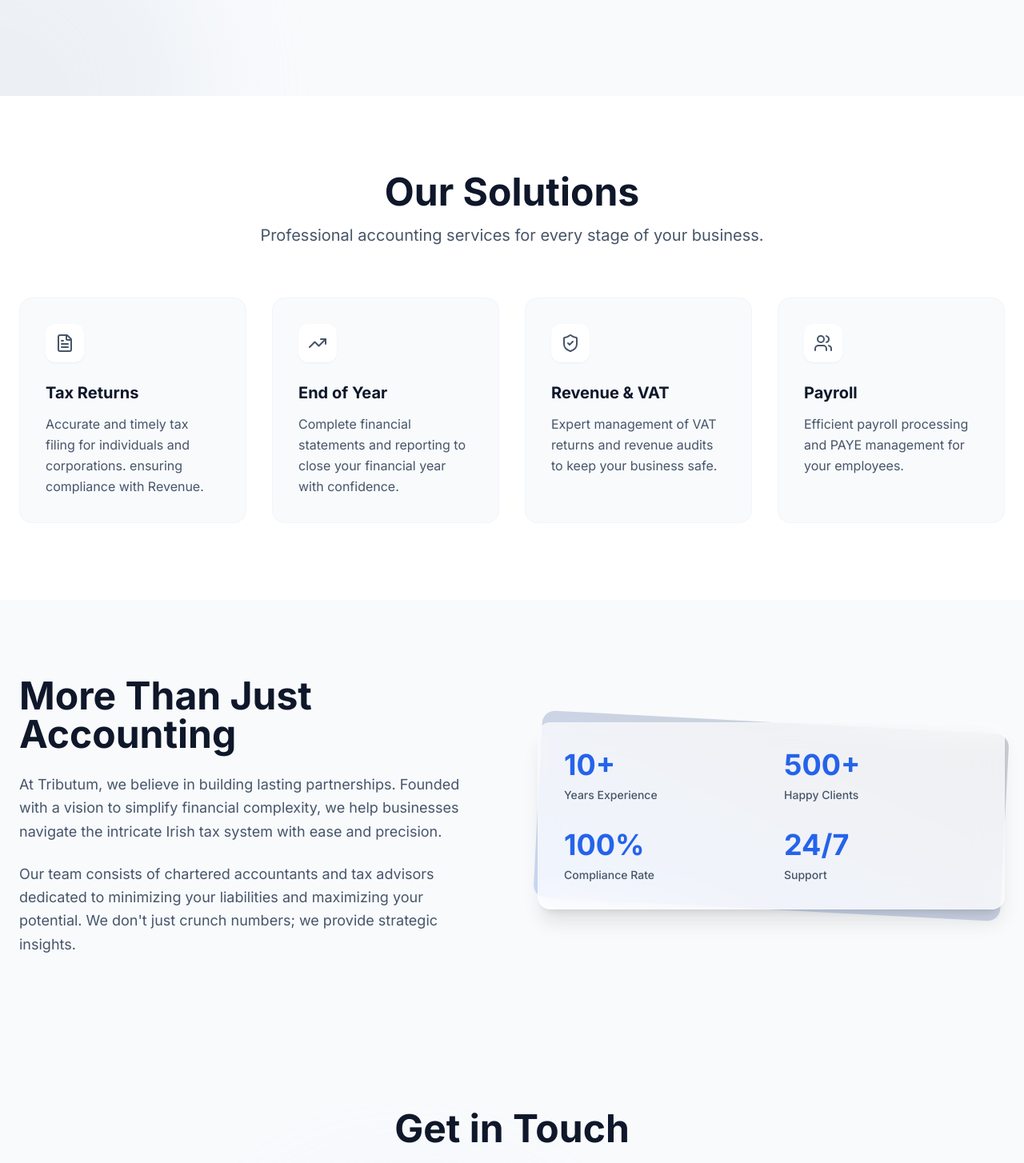
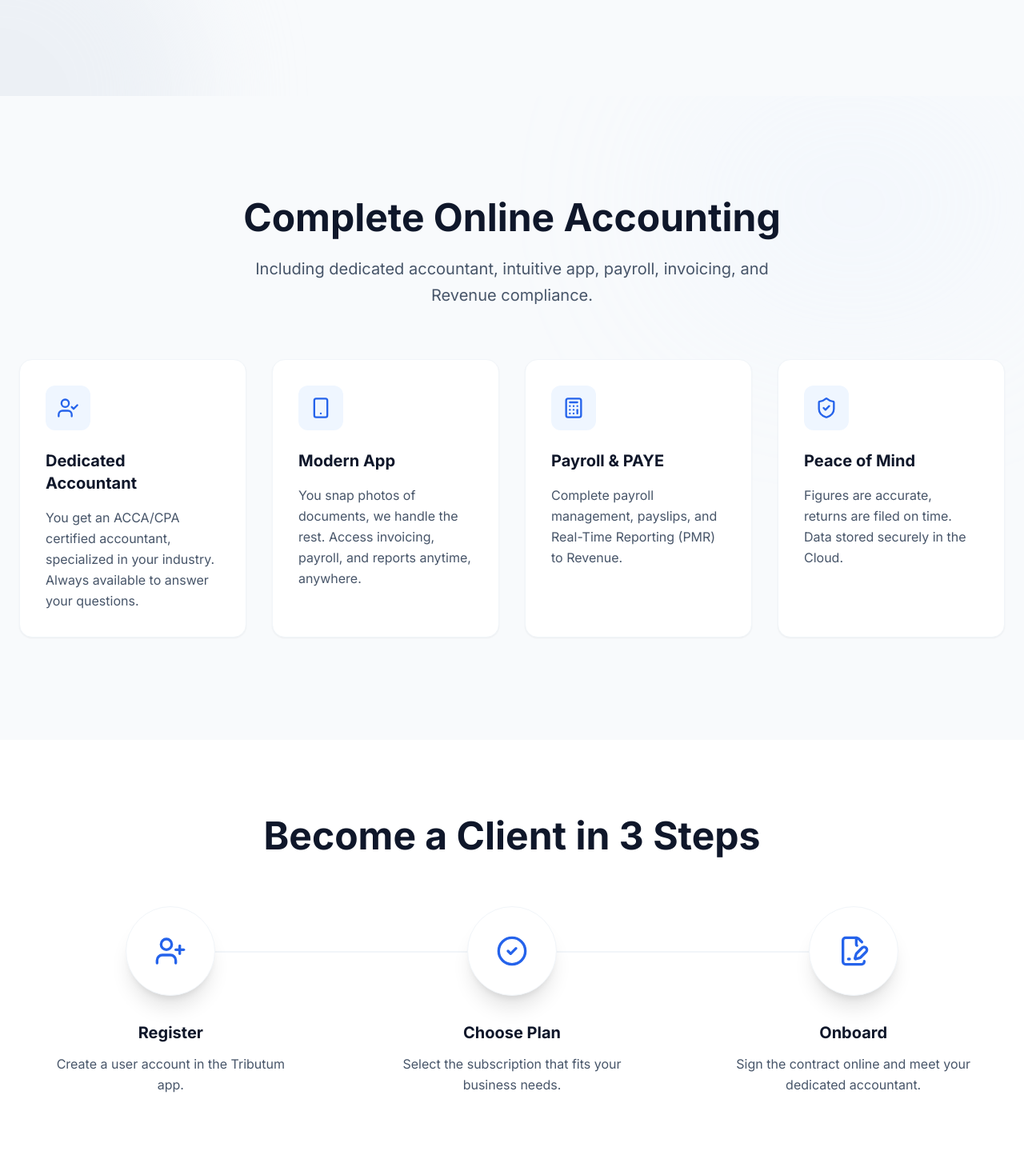
Before and after one commit to WickTheThird/tributum.github.io, a React (Vite) app: page / in a window 1280 px wide. Shown: the part 680-2134 px from the top of the page at 80% size. Built offline with nearby package versions, Linux system fonts and the light colour scheme.

Commit message:
major content update keez style

```diff
--- a/src/App.jsx
+++ b/src/App.jsx
@@ -3,6 +3,7 @@ import { Navbar } from './components/Navbar';
 import { Footer } from './components/Footer';
 import { Hero } from './components/Hero';
 import { Services } from './components/Services';
+import { Process } from './components/Process';
 import { About } from './components/About';
 import { ContactForm } from './components/ContactForm';
 
@@ -29,6 +30,7 @@ function App() {
       <main>
         <Hero t={t} />
         <Services t={t} />
+        <Process t={t} />
         <About t={t} />
 
         <ContactForm t={t} />
--- a/src/components/Navbar.jsx
+++ b/src/components/Navbar.jsx
@@ -15,8 +15,8 @@ export const Navbar = ({ content, language, toggleLanguage, t }) => {
 
     const navLinks = [
         { key: 'Nav_Home', href: '#home' },
-        { key: 'Nav_Services', href: '#services' },
-        { key: 'Nav_About', href: '#about' }, // We might merge this or section it
+        { key: 'Nav_Services', href: '#features' }, // Mapped to Features section
+        { key: 'Nav_Pricing', href: '#process' }, // Mapped to Process for now, or new Pricing section
         { key: 'Nav_Contact', href: '#contact' },
     ];
 
--- /dev/null
+++ b/src/components/Process.jsx
@@ -0,0 +1,65 @@
+import { motion } from 'framer-motion';
+import { UserPlus, CheckCircle2, FileSignature } from 'lucide-react';
+
+const steps = [
+    {
+        icon: UserPlus,
+        titleKey: 'Step1_Title',
+        descKey: 'Step1_Desc',
+    },
+    {
+        icon: CheckCircle2,
+        titleKey: 'Step2_Title',
+        descKey: 'Step2_Desc',
+    },
+    {
+        icon: FileSignature,
+        titleKey: 'Step3_Title',
+        descKey: 'Step3_Desc',
+    },
+];
+
+export const Process = ({ t }) => {
+    return (
+        <section id="process" className="py-24 bg-white relative overflow-hidden">
+            <div className="max-w-7xl mx-auto px-6">
+                <div className="text-center mb-16">
+                    <motion.h2
+                        initial={{ opacity: 0, y: 20 }}
+                        whileInView={{ opacity: 1, y: 0 }}
+                        viewport={{ once: true }}
+                        className="text-3xl md:text-5xl font-bold text-slate-900 mb-6"
+                    >
+                        {t('Process', 'Title')}
+                    </motion.h2>
+                </div>
+
+                <div className="grid md:grid-cols-3 gap-12 relative">
+                    {/* Connecting Line (Desktop) */}
+                    <div className="hidden md:block absolute top-[3.5rem] left-[16%] right-[16%] h-0.5 bg-slate-100 -z-0" />
+
+                    {steps.map((step, index) => (
+                        <motion.div
+                            key={index}
+                            initial={{ opacity: 0, y: 30 }}
+                            whileInView={{ opacity: 1, y: 0 }}
+                            viewport={{ once: true }}
+                            transition={{ delay: index * 0.2 }}
+                            className="relative z-10 flex flex-col items-center text-center"
+                        >
+                            <div className="w-28 h-28 bg-white rounded-full border border-slate-100 shadow-xl flex items-center justify-center mb-8 group hover:scale-105 transition-transform duration-300">
+                                <step.icon className="w-10 h-10 text-blue-600" />
+                            </div>
+                            <h3 className="text-xl font-bold text-slate-900 mb-3">
+                                {t('Process', step.titleKey)}
+                            </h3>
+                            <p className="text-slate-600 max-w-xs leading-relaxed">
+                                {t('Process', step.descKey)}
+                            </p>
+                        </motion.div>
+                    ))}
+                </div>
+            </div>
+        </section>
+    );
+};
--- a/src/components/Services.jsx
+++ b/src/components/Services.jsx
@@ -1,34 +1,36 @@
 import { motion } from 'framer-motion';
-import { FileText, TrendingUp, ShieldCheck, Users } from 'lucide-react';
+import { UserCheck, Smartphone, Calculator, ShieldCheck } from 'lucide-react';
 
-const icons = {
-    Service1: FileText,
-    Service2: TrendingUp,
-    Service3: ShieldCheck,
-    Service4: Users,
-};
+const services = [
+    {
+        icon: UserCheck, // Dedicated Accountant
+        title: 'Feat1_Title',
+        desc: 'Feat1_Desc'
+    },
+    {
+        icon: Smartphone, // Modern App
+        title: 'Feat2_Title',
+        desc: 'Feat2_Desc'
+    },
+    {
+        icon: Calculator, // Payroll
+        title: 'Feat3_Title',
+        desc: 'Feat3_Desc'
+    },
+    {
+        icon: ShieldCheck, // Peace of Mind / Compliance
+        title: 'Feat4_Title',
+        desc: 'Feat4_Desc'
+    }
+];
 
 export const Services = ({ t }) => {
-    const services = ['Service1', 'Service2', 'Service3', 'Service4'];
+    return (
+        <section id="features" className="py-32 bg-slate-50 relative overflow-hidden">
+            {/* Background elements */}
+            <div className="absolute top-0 right-0 w-1/3 h-1/3 bg-blue-100 rounded-full blur-[120px] opacity-20" />
 
-    const container = {
-        hidden: { opacity: 0 },
-        show: {
-            opacity: 1,
-            transition: {
-                staggerChildren: 0.2
-            }
-        }
-    };
-
-    const item = {
-        hidden: { opacity: 0, y: 20 },
-        show: { opacity: 1, y: 0 }
-    };
-
-    return (
-        <section id="services" className="py-24 bg-white relative">
-            <div className="max-w-7xl mx-auto px-6">
+            <div className="max-w-7xl mx-auto px-6 relative z-10">
                 <motion.div
                     initial={{ opacity: 0, y: 20 }}
                     whileInView={{ opacity: 1, y: 0 }}
@@ -36,36 +38,34 @@ export const Services = ({ t }) => {
                     transition={{ duration: 0.6 }}
                     className="text-center mb-16"
                 >
-                    <h2 className="text-3xl md:text-5xl font-bold text-slate-900 mb-4">{t('Services', 'Title')}</h2>
-                    <p className="text-xl text-slate-600 max-w-2xl mx-auto">{t('Services', 'Subtitle')}</p>
+                    <h2 className="text-3xl md:text-5xl font-bold text-slate-900 mb-6">
+                        {t('Features', 'Title')}
+                    </h2>
+                    <p className="text-xl text-slate-600 max-w-2xl mx-auto leading-relaxed">
+                        {t('Features', 'Subtitle')}
+                    </p>
                 </motion.div>
 
+                <div className="grid md:grid-cols-2 lg:grid-cols-4 gap-8">
+                    {services.map((service, index) => (
                         <motion.div
-                    variants={container}
-                    initial="hidden"
-                    whileInView="show"
+                            key={index}
+                            initial={{ opacity: 0, y: 20 }}
+                            whileInView={{ opacity: 1, y: 0 }}
                             viewport={{ once: true }}
-                    className="grid md:grid-cols-2 lg:grid-cols-4 gap-8"
+                            transition={{ delay: index * 0.1, duration: 0.5 }}
+                            className="bg-white p-8 rounded-2xl border border-slate-100 shadow-sm hover:shadow-xl hover:-translate-y-1 transition-all duration-300"
                         >
-                    {services.map((key) => {
-                        const Icon = icons[key];
-                        return (
-                            <motion.div
-                                key={key}
-                                variants={item}
-                                className="group p-8 rounded-2xl bg-slate-50 border border-slate-100 hover:border-blue-100 hover:shadow-xl hover:shadow-blue-900/5 transition-all duration-300"
-                            >
-                                <div className="w-12 h-12 bg-white rounded-xl shadow-sm flex items-center justify-center mb-6 group-hover:scale-110 group-hover:bg-blue-600 group-hover:text-white transition-all duration-300 text-slate-600">
-                                    <Icon className="w-6 h-6" />
+                            <div className="w-14 h-14 bg-blue-50 rounded-xl flex items-center justify-center mb-6 text-blue-600">
+                                <service.icon className="w-7 h-7" />
                             </div>
-                                <h3 className="text-xl font-bold text-slate-900 mb-3">{t('Services', `${key}_Title`)}</h3>
+                            <h3 className="text-xl font-bold text-slate-900 mb-4">{t('Features', service.title)}</h3>
                             <p className="text-slate-600 leading-relaxed">
-                                    {t('Services', `${key}_Desc`)}
+                                {t('Features', service.desc)}
                             </p>
                         </motion.div>
-                        );
-                    })}
-                </motion.div>
+                    ))}
+                </div>
             </div>
         </section>
     );
--- a/src/content/website.md
+++ b/src/content/website.md
@@ -1,94 +1,117 @@
 # Global
 ## en
-BrandName: Tributum
+BrandName: Tributum.ie
 Nav_Home: Home
-Nav_Services: Services
-Nav_About: About
+Nav_Services: Solutions
+Nav_Pricing: Pricing
+Nav_Resources: Resources
 Nav_Contact: Contact
-Footer_Rights: All rights reserved.
+Footer_Rights: All rights reserved. Tributum is a trading name of tributum.ie
 
 ## ro
-BrandName: Tributum
+BrandName: Tributum.ie
 Nav_Home: Acasă
-Nav_Services: Servicii
-Nav_About: Despre
+Nav_Services: Soluții
+Nav_Pricing: Tarife
+Nav_Resources: Resurse
 Nav_Contact: Contact
-Footer_Rights: Toate drepturile rezervate.
+Footer_Rights: Toate drepturile rezervate. Tributum este denumire comercială a tributum.ie
 
 # Hero
 ## en
-Title: Expert Accounting for Ireland's Future
-Subtitle: Comprehensive tax, revenue, and financial planning services tailored for your business growth.
-CTA_Primary: Our Services
-CTA_Secondary: Contact Us
+Title: Accountant + App
+Subtitle: Online accounting: complete services from €79 for Limited Companies or €39 for Sole Traders.
+CTA_Primary: See Pricing
+CTA_Secondary: Request a Call
 
 ## ro
-Title: Contabilitate Expertă pentru Viitorul Irlandei
-Subtitle: Servicii complete de taxe, venituri și planificare financiară, create pentru creșterea afacerii tale.
-CTA_Primary: Serviciile Noastre
-CTA_Secondary: Contactează-ne
+Title: Contabil + Aplicație
+Subtitle: Contabilitate online: servicii complete de la 79€ pentru LTD sau 39€ pentru Sole Trader.
+CTA_Primary: Vezi Tarifele
+CTA_Secondary: Vreau să fiu sunat
 
-# Services
+# Features
 ## en
-Title: Our Solutions
-Subtitle: Professional accounting services for every stage of your business.
-Service1_Title: Tax Returns
-Service1_Desc: Accurate and timely tax filing for individuals and corporations. ensuring compliance with Revenue.
-Service2_Title: End of Year
-Service2_Desc: Complete financial statements and reporting to close your financial year with confidence.
-Service3_Title: Revenue & VAT
-Service3_Desc: Expert management of VAT returns and revenue audits to keep your business safe.
-Service4_Title: Payroll
-Service4_Desc: Efficient payroll processing and PAYE management for your employees.
+Title: Complete Online Accounting
+Subtitle: Including dedicated accountant, intuitive app, payroll, invoicing, and Revenue compliance.
+Feat1_Title: Dedicated Accountant
+Feat1_Desc: You get an ACCA/CPA certified accountant, specialized in your industry. Always available to answer your questions.
+Feat2_Title: Modern App
+Feat2_Desc: You snap photos of documents, we handle the rest. Access invoicing, payroll, and reports anytime, anywhere.
+Feat3_Title: Payroll & PAYE
+Feat3_Desc: Complete payroll management, payslips, and Real-Time Reporting (PMR) to Revenue.
+Feat4_Title: Peace of Mind
+Feat4_Desc: Figures are accurate, returns are filed on time. Data stored securely in the Cloud.
 
 ## ro
-Title: Soluțiile Noastre
-Subtitle: Servicii de contabilitate profesionale pentru fiecare etapă a afacerii tale.
-Service1_Title: Declarații Fiscale
-Service1_Desc: Depunerea precisă și la timp a declarațiilor fiscale pentru persoane fizice și companii.
-Service2_Title: Închidere de An
-Service2_Desc: Situații financiare complete și raportare pentru a încheia anul financiar cu încredere.
-Service3_Title: TVA și Venituri
-Service3_Desc: Gestionarea expertă a declarațiilor de TVA și auditurilor pentru siguranța afacerii tale.
-Service4_Title: Salarizare
-Service4_Desc: Procesare eficientă a salariilor și gestionarea taxelor pentru angajații tăi.
+Title: Contabilitate Online Completă
+Subtitle: Inclusiv contabil dedicat, aplicație intuitivă, salarizare, facturare și conformitate cu Revenue.
+Feat1_Title: Contabil Dedicat
+Feat1_Desc: Primești un contabil certificat ACCA/CPA, specializat în domeniul tău. Disponibil oricând pentru întrebări.
+Feat2_Title: Aplicație Modernă
+Feat2_Desc: Tu pozezi documentele, noi ne ocupăm de restul. Acces la facturare, salarizare și rapoarte oricând.
+Feat3_Title: Salarizare & PAYE
+Feat3_Desc: Gestionare completă a salariilor, fluturași și Raportare în Timp Real către Revenue.
+Feat4_Title: Fără Griji
+Feat4_Desc: Cifrele sunt corecte, declarațiile sunt depuse la timp. Datele sunt stocate securizat în Cloud.
+
+# Process
+## en
+Title: Become a Client in 3 Steps
+Step1_Title: Register
+Step1_Desc: Create a user account in the Tributum app.
+Step2_Title: Choose Plan
+Step2_Desc: Select the subscription that fits your business needs.
+Step3_Title: Onboard
+Step3_Desc: Sign the contract online and meet your dedicated accountant.
+
+## ro
+Title: Devino Client în 3 Pași
+Step1_Title: Înregistrează-te
+Step1_Desc: Creează-ți un cont de utilizator în aplicația Tributum.
+Step2_Title: Alege Abonament
+Step2_Desc: Alege tipul de abonament potrivit nevoilor afacerii tale.
+Step3_Title: Start
+Step3_Desc: Semnează contractul online și cunoaște-ți contabilul dedicat.
 
 # About
 ## en
-Title: More Than Just Accounting
-Paragraph1: At Tributum, we believe in building lasting partnerships. Founded with a vision to simplify financial complexity, we help businesses navigate the intricate Irish tax system with ease and precision.
-Paragraph2: Our team consists of chartered accountants and tax advisors dedicated to minimizing your liabilities and maximizing your potential. We don't just crunch numbers; we provide strategic insights.
-Stat1: Years Experience
-Stat2: Happy Clients
-Stat3: Compliance Rate
-Stat4: Support
+Title: Why Tributum?
+Paragraph1: We revolutionize how entrepreneurs relate to accounting. Over 500 happy clients trust us with their filing.
+Paragraph2: "Tributum changed my life. Excellent communication, professional accountants, and it feels like talking to a friend." - Iosif Bujor, CEO.
+Stat1: Clients
+Stat2: Invoices Issued
+Stat3: Returns Filed
+Stat4: Satisfaction
 
 ## ro
-Title: Mai Mult Decât Contabilitate
-Paragraph1: La Tributum, credem în construirea de parteneriate de durată. Fondați cu viziunea de a simplifica complexitatea financiară, ajutăm afacerile să navigheze sistemul fiscal irlandez cu ușurință și precizie.
-Paragraph2: Echipa noastră este formată din contabili autorizați și consultanți fiscali dedicați minimizării taxelor și maximizării potențialului tău. Nu doar calculăm cifre; oferim perspective strategice.
-Stat1: Ani de Experiență
-Stat2: Clienți Mulțumiți
-Stat3: Rată Conformitate
-Stat4: Suport
+Title: De ce Tributum?
+Paragraph1: Revoluționăm modul în care antreprenorii se raportează la contabilitate. Peste 500 de clienți mulțumiți au încredere în noi.
+Paragraph2: "Tributum mi-a schimbat viața. Comunicare excelentă, contabili profesioniști și sentimentul că vorbești cu un prieten." - Iosif Bujor, CEO.
+Stat1: Clienți
+Stat2: Facturi Emise
+Stat3: Declarații
+Stat4: Satisfacție
 
 # Contact
 ## en
 Title: Get in Touch
-Subtitle: Ready to streamline your finances? Send us a message tailored to your needs.
+Subtitle: Have questions? Leave your details and we'll call you back.
 Label_Name: Full Name
 Label_Email: Email Address
-Label_Message: Message
+Label_Phone: Phone Number
+Label_Message: Message (Optional)
 Button_Send: Send Message
-Success_Message: Message sent successfully! We will get back to you soon.
-Error_Message: Something went wrong. Please try again or email us directly.
+Success_Message: Message sent! We'll be in touch.
+Error_Message: Something went wrong. Please try again.
 
 ## ro
 Title: Contactează-ne
-Subtitle: Ești gata să îți optimizezi finanțele? Trimite-ne un mesaj personalizat.
+Subtitle: Ai întrebări? Lasă-ne datele și te sunăm noi.
 Label_Name: Nume Complet
 Label_Email: Adresă Email
-Label_Message: Mesaj
+Label_Phone: Număr Telefon
+Label_Message: Mesaj (Opțional)
 Button_Send: Trimite Mesaj
-Success_Message: Mesaj trimis cu succes! Te vom contacta în curând.
-Error_Message: Ceva nu a mers bine. Te rugăm să încerci din nou sau să ne scrii direct.
+Success_Message: Mesaj trimis! Te vom contacta.
+Error_Message: Ceva nu a mers bine. Încearcă din nou.
```
Lines whose indentation alone changed are shown as unchanged.
